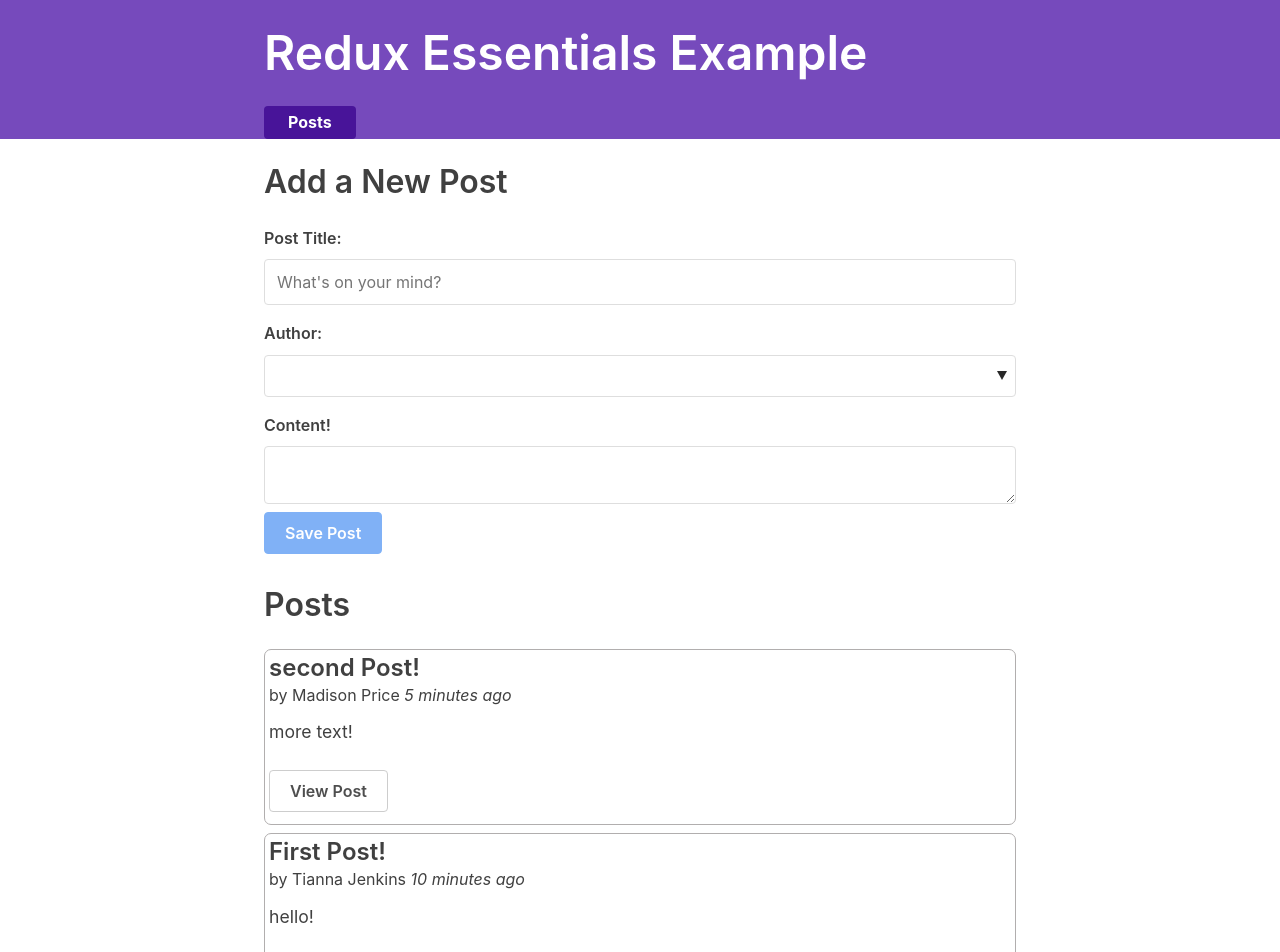
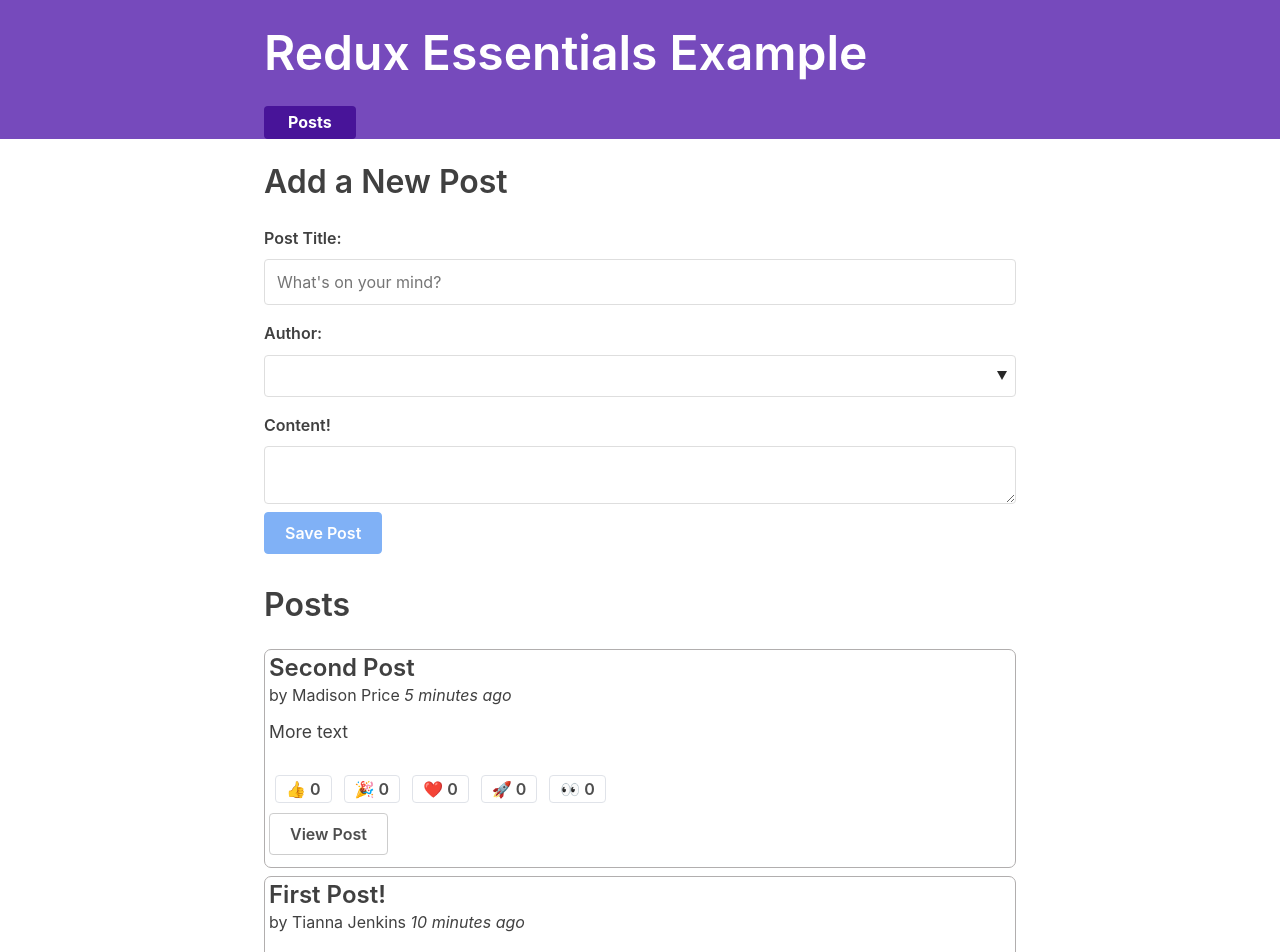
Before and after one commit to ZRF-star/redux-example, a React (Create React App) app: page / in a window 1280 px wide. Shown: the top 952 px of the page. Built offline with nearby package versions, Linux system fonts and the light colour scheme; what miragejs, txtgen would draw is missing.

Commit message:
refactor: 增加emoji

```diff
--- a/src/features/posts/PostsList.js
+++ b/src/features/posts/PostsList.js
@@ -4,6 +4,8 @@
 
 import { PostAuthor } from './PostAuthor';
 import { TimeAgo } from './TimeAgo';
+
+import { ReactionButtons } from './ReactionButtons';
 
 export const PostsList = () => {
   const posts = useSelector((state) => state.posts);
@@ -22,6 +24,7 @@
           <TimeAgo timestamp={post.date} />
         </div>
         <p className="post-content">{post.content.substring(0, 100)}</p>
+        <ReactionButtons post={post} />
 
         <Link to={`/posts/${post.id}`} className="button muted-button">
           View Post
--- /dev/null
+++ b/src/features/posts/ReactionButtons.js
@@ -0,0 +1,33 @@
+import React from 'react';
+import { useDispatch } from 'react-redux';
+
+import { reactionAdded } from './postSlice';
+
+const reactionEmoji = {
+  thumbsUp: '👍',
+  hooray: '🎉',
+  heart: '❤️',
+  rocket: '🚀',
+  eyes: '👀',
+};
+
+export const ReactionButtons = ({ post }) => {
+  const dispatch = useDispatch();
+
+  const reactionButtons = Object.entries(reactionEmoji).map(([name, emoji]) => {
+    return (
+      <button
+        key={name}
+        type="button"
+        className="muted-button reaction-button"
+        onClick={() =>
+          dispatch(reactionAdded({ postId: post.id, reaction: name }))
+        }
+      >
+        {emoji} {post.reactions[name]}
+      </button>
+    );
+  });
+
+  return <div>{reactionButtons}</div>;
+};
--- a/src/features/posts/SinglePostPage.js
+++ b/src/features/posts/SinglePostPage.js
@@ -4,6 +4,7 @@
 
 import { PostAuthor } from './PostAuthor';
 import { TimeAgo } from './TimeAgo';
+import { ReactionButtons } from './ReactionButtons';
 
 export const SinglePostPage = ({ match }) => {
   const { postId } = match.params;
@@ -31,6 +32,7 @@
           <TimeAgo timestamp={post.date} />
           <br />
         </div>
+        <ReactionButtons post={post} />
 
         <Link to={`/editPost/${post.id}`} className="button">
           Edit Post
--- a/src/features/posts/postSlice.js
+++ b/src/features/posts/postSlice.js
@@ -1,21 +1,34 @@
-import { createSlice } from '@reduxjs/toolkit';
-import { nanoid } from '@reduxjs/toolkit';
+import { createSlice, nanoid } from '@reduxjs/toolkit';
 import { sub } from 'date-fns';
 
 const initialState = [
   {
     id: '1',
     title: 'First Post!',
-    content: 'hello!',
+    content: 'Hello!',
     user: '0',
     date: sub(new Date(), { minutes: 10 }).toISOString(),
+    reactions: {
+      thumbsUp: 0,
+      hooray: 0,
+      heart: 0,
+      rocket: 0,
+      eyes: 0,
+    },
   },
   {
     id: '2',
-    title: 'second Post!',
-    content: 'more text!',
+    title: 'Second Post',
+    content: 'More text',
     user: '2',
     date: sub(new Date(), { minutes: 5 }).toISOString(),
+    reactions: {
+      thumbsUp: 0,
+      hooray: 0,
+      heart: 0,
+      rocket: 0,
+      eyes: 0,
+    },
   },
 ];
 
@@ -35,9 +48,23 @@
             title,
             content,
             user: userId,
+            reactions: {
+              thumbsUp: 0,
+              hooray: 0,
+              heart: 0,
+              rocket: 0,
+              eyes: 0,
+            },
           },
         };
       },
+    },
+    reactionAdded(state, action) {
+      const { postId, reaction } = action.payload;
+      const existingPost = state.find((post) => post.id === postId);
+      if (existingPost) {
+        existingPost.reactions[reaction]++;
+      }
     },
     postUpdated(state, action) {
       const { id, title, content } = action.payload;
@@ -50,5 +77,6 @@
   },
 });
 
-export const { postAdded, postUpdated } = postsSlice.actions;
+export const { postAdded, postUpdated, reactionAdded } = postsSlice.actions;
+
 export default postsSlice.reducer;
```
